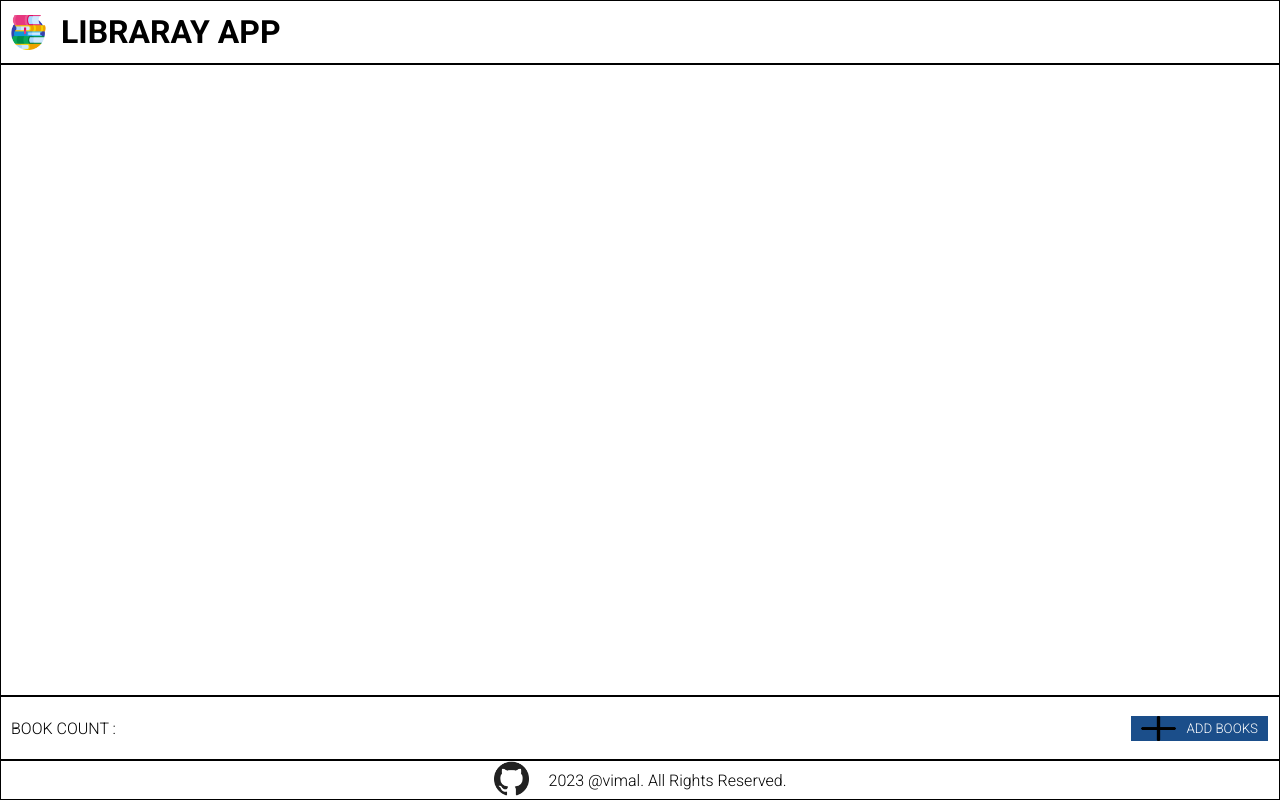
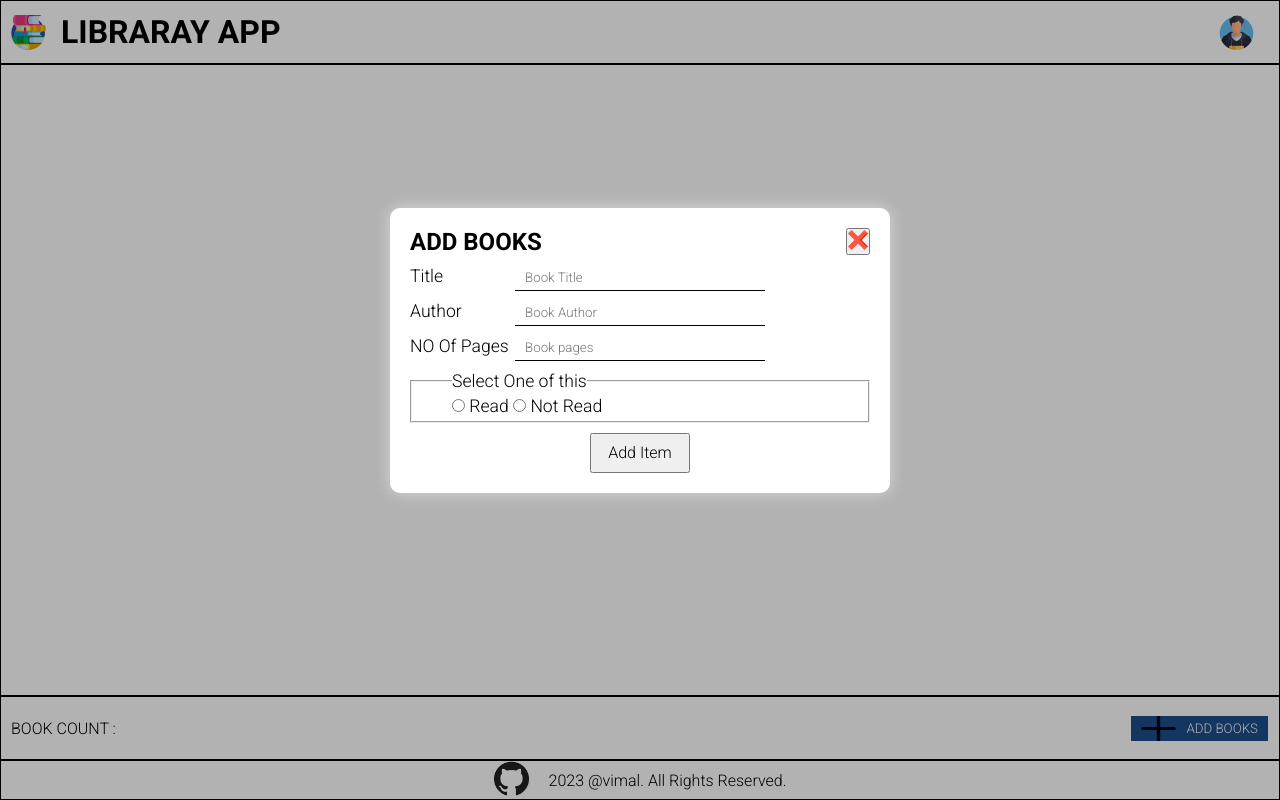
Before and after one commit to vimal772/Odin-LibraryApp, a plain HTML site: page index.html in a window 1280 px wide. Both pictures are taken after a click on the button "ADD BOOKS". Drawn offline with Linux system fonts and the light colour scheme; a web font is replaced by a local one.

Commit message:
Dialog box for add books added

```diff
--- a/index.html
+++ b/index.html
@@ -8,8 +8,9 @@
 </head>
 <body>
     <div class="header">
-        <img class="small-icon" src="./images/books.png">
+        <img class="small-icon" src="./images/books.png" alt="books">
         <h1>LIBRARAY APP</h1>
+        <img class="small-icon" src="./images/profile.png" alt="profile">
     </div>
     <div class="main"></div>
     <div class="iucludeItems">
@@ -25,6 +26,38 @@
         <a href="http://"><img class="small-icon" src="./images/github.png" alt="git-hub"></a>
         <p>2023 @vimal. All Rights Reserved.</p>
     </div>
+    <dialog class="modal">
+        <div class="modal-title">
+            <h2>ADD BOOKS</h2>
+            <button class="closeModal">
+                <img class="small-icon" src="./images/cancel.png" alt="Cancel-icon">
+            </button>
+        </div>
+        <form class="dialogForm" action="" method="dialog">
+            <div class="bookTitle">
+                <label for="bookName">Title</label>
+                <input type="text" name="bookName" id="bookName" placeholder="Book Title">
+            </div>
+            <div class="bookAuthor">
+                <label for="bookWriter">Author</label>
+                <input type="text" name="bookWriter" id="bookWriter" placeholder="Book Author">
+            </div>
+            <div class="bookPages">
+                <label for="pages">NO Of Pages</label>
+                <input type="number" name="pages" id="pages" placeholder="Book pages">
+            </div>
+            <fieldset class="status">
+                <legend>Select One of this</legend>
+                <input type="radio" name="action" id="read" value="read">
+                <label for="read">Read</label>
+                <input type="radio" name="action" id="notRead" value="action">
+                <label for="notRead">Not Read</label>
+            </fieldset>
+            <div class="btn-wrap">
+                <button class="submitBtn">Add Item</button>
+            </div>
+        </form>
+    </dialog>
     <script src="script.js"></script>
 </body>
 </html>
--- a/script.js
+++ b/script.js
@@ -1,9 +1,5 @@
-const addItem = document.querySelector('.addItem');
+// const addItem = document.querySelector('.addItem');
 const collectionBooks = [];
-
-addItem.addEventListener('click',() => {
-    console.log("hello");
-});
 
 // This is a Constructor for adding books
 function Book(title,author,pages,isRead) {
@@ -19,3 +15,18 @@ function Book(title,author,pages,isRead) {
 function pushObject(){
 
 }
+
+
+//dialog toggle code below
+const addItem = document.querySelector('.addItem');
+const cancelBtn = document.querySelector('.closeModal');
+const addBook = document.querySelector('.submitBtn');
+const modal = document.querySelector('.modal');
+
+addItem.addEventListener('click', () => {
+    modal.showModal();
+})
+
+cancelBtn.addEventListener('click',() => {
+    modal.close();
+})
--- a/style.css
+++ b/style.css
@@ -27,7 +27,7 @@ body > * {
 
 .header {
     display: grid;
-    grid-template-columns: 50px 1fr;
+    grid-template-columns: 50px 1fr 50px;
     align-items: center;
 }
 
@@ -67,3 +67,77 @@ body > * {
     align-items: center;
     justify-content: center;
 }
+
+.modal {
+    padding: 20px;
+    border: 0px;
+    border-radius: 10px;
+    box-shadow: 0 0 1em rgba(255,255,255,0.5);
+
+/* Positioning center due to grid in body */
+    position: absolute;
+    left: 0;
+    right: 0;
+    margin:auto;
+    top: -100px;
+    width: 500px;
+}
+
+.closeModal .small-icon {
+    height: 20px;
+    width: auto;
+}
+
+.closeModal .small-icon:hover {
+    transition: 0.4s;
+    rotate: 90deg;
+}
+
+.modal-title {
+    display: flex;
+    justify-content: space-between;
+    align-items: center;
+}
+
+.bookTitle,
+.bookAuthor,
+.bookPages {
+    margin: 10px 0;
+    display: grid;
+    grid-template-columns: repeat(3,1fr);
+
+}
+
+.dialogForm {
+    font-size: 1.1rem;
+}
+
+.bookTitle > input,
+.bookAuthor > input,
+.bookPages > input{
+    height: 25px;
+    width: 250px;
+    padding-left: 10px;
+    border: 0px;
+    outline: none;
+    border-bottom: 1px solid;
+}
+
+.btn-wrap {
+    text-align: center;
+    margin-top: 10px;
+}
+
+.submitBtn {
+    font-size: 1rem;
+    height: 40px;
+    width: 100px;
+}
+
+.status {
+    padding: 5px 40px;
+}
+
+.modal::backdrop {
+    background-color: rgba(0,0,0,0.3);
+}
```
Also changed, not shown: images/cancel.png (added).
